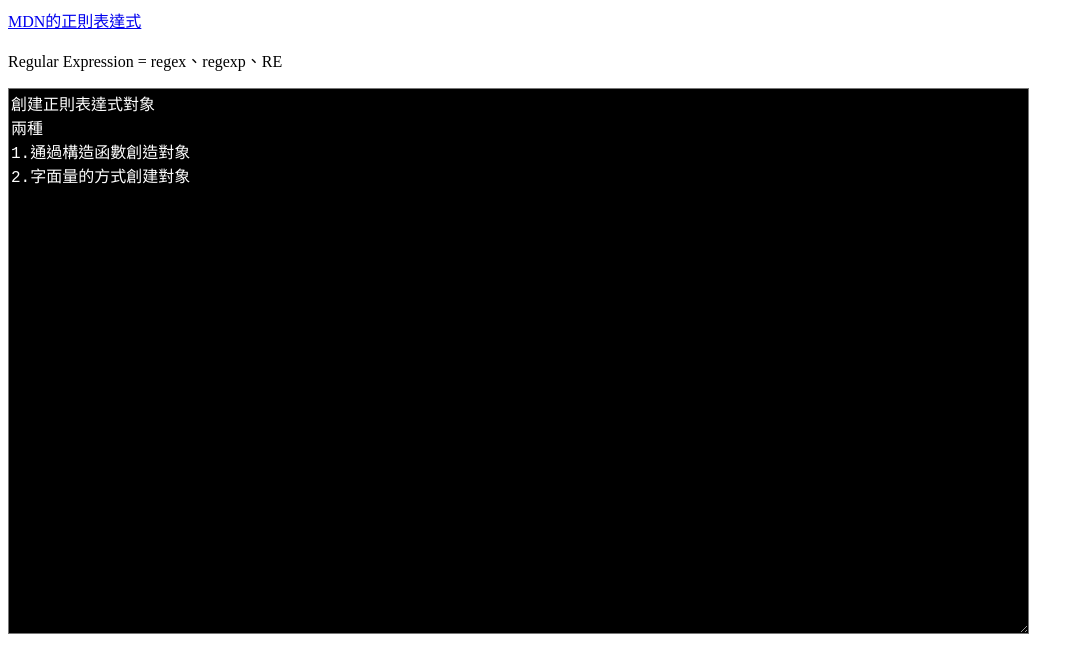
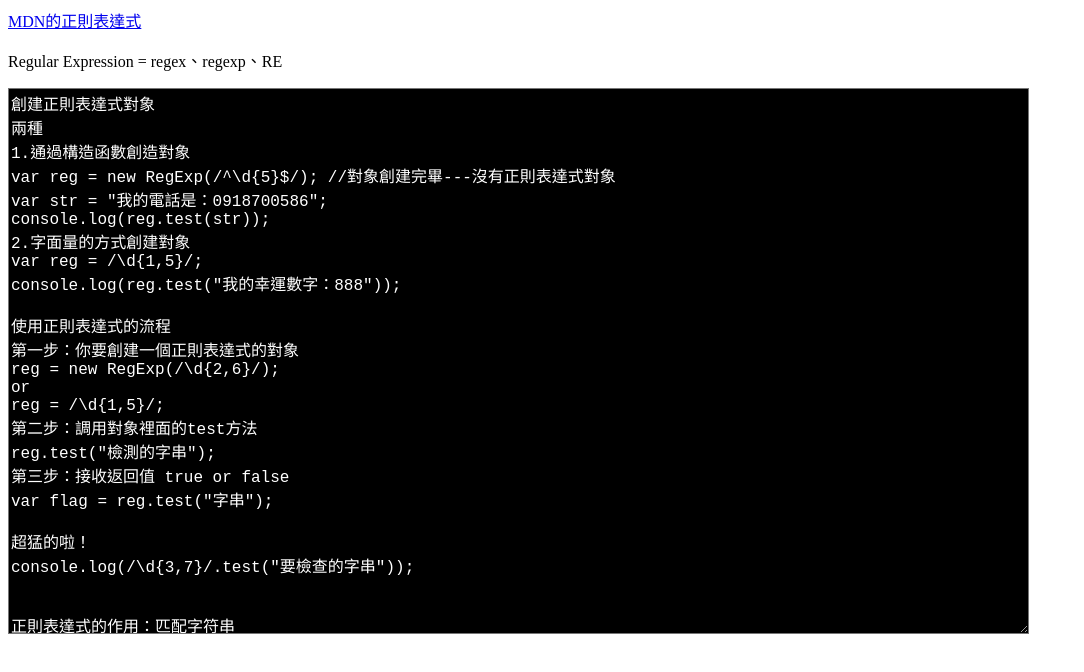
Before and after one commit to waha1206/20200612javascript, a plain HTML site: page 高級課程/第五天課程/08創建正則表達式對象.html in a window 1280 px wide. Shown: the whole page, without its empty margins (0-1084 px from the left). Drawn offline with Linux system fonts and the light colour scheme.

Commit message:
正則練習完畢

```diff
--- a/高級課程/第五天課程/08創建正則表達式對象.html
+++ b/高級課程/第五天課程/08創建正則表達式對象.html
@@ -22,10 +22,45 @@
 創建正則表達式對象
 兩種
 1.通過構造函數創造對象
+var reg = new RegExp(/^\d{5}$/); //對象創建完畢---沒有正則表達式對象
+var str = "我的電話是：0918700586";
+console.log(reg.test(str));
 2.字面量的方式創建對象
+var reg = /\d{1,5}/;
+console.log(reg.test("我的幸運數字：888"));
+
+使用正則表達式的流程
+第一步：你要創建一個正則表達式的對象
+reg = new RegExp(/\d{2,6}/);
+or
+reg = /\d{1,5}/;
+第二步：調用對象裡面的test方法
+reg.test("檢測的字串");
+第三步：接收返回值 true or false
+var flag = reg.test("字串");
+
+超猛的啦！
+console.log(/\d{3,7}/.test("要檢查的字串"));
+
+
+正則表達式的作用：匹配字符串
+var reg = new RegExp(/\d{5}/); // 使用 /  /
+var reg = new RegExp("\\d{5}"); // 使用 "  "，用字符串的時候注意，裡面要有譯字符號 \\d = \d
 </textarea>
 
     <script>
+        //通過構造函數創造對象
+        var reg = new RegExp(/^\d{5}$/); //對象創建完畢---沒有正則表達式對象
+        var str = "我的電話是：0918700586";
+        console.log(reg.test(str));
+
+        //透過字面量的方式創造正則表達式
+        var reg = /\d{1,5}/;
+        console.log(reg.test("我的幸運數字：888"));
+
+        console.log(/\d{4,8}/.test("這裡有5個數字12345"));
+        console.log(/.?/.test("哈哈")); //false
+        console.log(/^.?$/.test("哈哈")); //true
     </script>
 </body>
 
```
